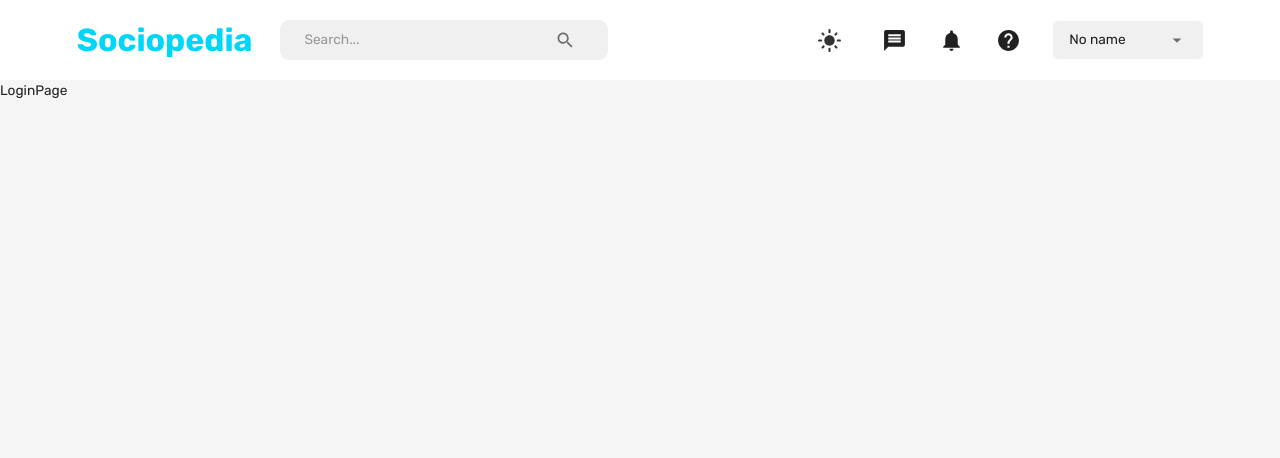
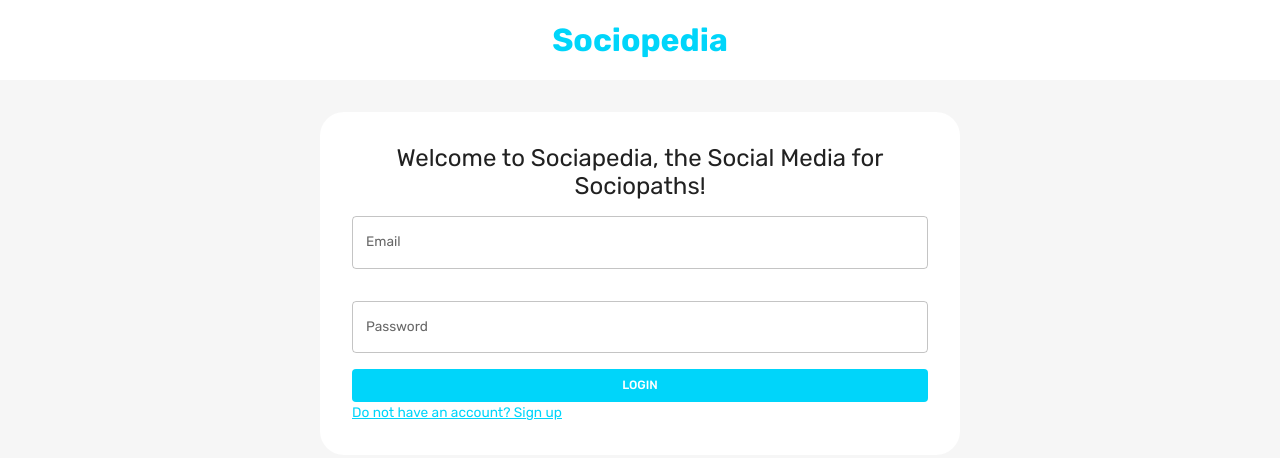
Before and after one commit to JNaid00/mern-social-media-app, a React (Create React App) app in the folder client/: page / in a window 1280 px wide. Shown: the top 458 px of the page. Built offline with nearby package versions, Linux system fonts and the light colour scheme.

Commit message:
Sign up and login completed

```diff
--- a/client/src/App.js
+++ b/client/src/App.js
@@ -2,7 +2,6 @@ import { BrowserRouter, Navigate, Route, Routes } from "react-router-dom";
 import HomePage from "scenes/homePage";
 import LoginPage from "scenes/loginPage";
 import ProfilePage from "scenes/profilePage";
-import Navbar from "scenes/navbar";
 import { useMemo } from "react";
 import { useSelector } from "react-redux";
 import { CssBaseline, CssBaselinem, ThemeProvider } from "@mui/material";
@@ -16,7 +15,7 @@ function App() {
       <BrowserRouter>
         <ThemeProvider theme={theme}>
           <CssBaseline/>
-          <Navbar/>
+
           <Routes>
             <Route path="/" element={<LoginPage />} />
             <Route path="/home" element={<HomePage />} />
--- a/client/src/scenes/homePage/index.jsx
+++ b/client/src/scenes/homePage/index.jsx
@@ -1,8 +1,10 @@
 import React from 'react'
-
+import Navbar from 'scenes/navbar'
 const HomePage = () => {
   return (
-    <div>HomePage</div>
+    <div>
+      <Navbar/>
+      HomePage</div>
   )
 }
 
--- /dev/null
+++ b/client/src/scenes/loginPage/Form.jsx
@@ -0,0 +1,219 @@
+import { useState } from "react";
+import {
+  Box,
+  Button,
+  TextField,
+  useMediaQuery,
+  Typography,
+  useTheme,
+} from "@mui/material";
+import EditOutlinedIcon from "@mui/icons-material/EditOutlined";
+import { Formik } from "formik";
+import * as yup from "yup";
+import { useNavigate } from "react-router-dom";
+import { useDispatch } from "react-redux";
+import { setLogin } from "state";
+import Dropzone from "react-dropzone";
+
+const registerScgeme = yup.object().shape({
+  firstName: yup.string().required("required"),
+  lastName: yup.string().required("required"),
+  email: yup.string().email("Invalid email").required("required"),
+  password: yup.string().required("required"),
+  location: yup.string().required("required"),
+  occupation: yup.string().required("required"),
+  picture: yup.string().required("required"),
+});
+
+const loginScgeme = yup.object().shape({
+  email: yup.string().email("Invalid email").required("required"),
+  password: yup.string().required("required"),
+});
+
+const initialValueREgister = {
+  firstName: "",
+  lastName: "",
+  email: "",
+  password: "",
+  location: "",
+  occupation: "",
+  picture: "",
+};
+
+const inivalueLogin = {
+  email: "",
+  password: "",
+};
+const Form = () => {
+  const [pageType, setpageType] = useState("login");
+  const { palette } = useTheme();
+  const dispatch = useDispatch();
+  const navigate = useNavigate();
+  const isNonMobileScreens = useMediaQuery("(min-width: 600px");
+
+  const isLogin = pageType === "login";
+  const isRegister = pageType === "register";
+  const handleFormSubmit = async (values, onSubmitProps) => {};
+  return (
+    <Formik
+      onSubmit={handleFormSubmit}
+      initialValues={isLogin ? inivalueLogin : initialValueREgister}
+      validationSchema={isLogin ? loginScgeme : registerScgeme}
+    >
+      {({
+        values,
+        errors,
+        touched,
+        handleBlur,
+        handleChange,
+        handleSubmit,
+        setFieldValue,
+        resetForm,
+      }) => (
+        <form onSubmit={handleSubmit}>
+          <div className="grid gap-8 grid-cols-4">
+            {isRegister && (
+              <>
+                <TextField
+                  label="First Name"
+                  onBlur={handleBlur}
+                  onChange={handleChange}
+                  value={values.firstName}
+                  name="firstName"
+                  error={
+                    Boolean(touched.firstName) && Boolean(errors.firstName)
+                  }
+                  helperText={touched.firstName && errors.firstName}
+                  sx={{ gridColumn: isNonMobileScreens ? "span 2" : "span 4" }}
+                />
+                <TextField
+                  label="Last Name"
+                  onBlur={handleBlur}
+                  onChange={handleChange}
+                  value={values.lastName}
+                  name="lastName"
+                  error={Boolean(touched.lastName) && Boolean(errors.lastName)}
+                  helperText={touched.lastName && errors.lastName}
+                  sx={{ gridColumn: isNonMobileScreens ? "span 2" : "span 4" }}
+                />
+                <TextField
+                  label="Email"
+                  onBlur={handleBlur}
+                  onChange={handleChange}
+                  value={values.email}
+                  name="email"
+                  error={Boolean(touched.email) && Boolean(errors.email)}
+                  helperText={touched.email && errors.email}
+                  sx={{ gridColumn: "span 4" }}
+                />
+                <TextField
+                  label="Location"
+                  onBlur={handleBlur}
+                  onChange={handleChange}
+                  value={values.location}
+                  name="location"
+                  error={Boolean(touched.location) && Boolean(errors.location)}
+                  helperText={touched.location && errors.location}
+                  sx={{ gridColumn: "span 4" }}
+                />
+                <TextField
+                  label="Occupation"
+                  onBlur={handleBlur}
+                  onChange={handleChange}
+                  value={values.occupation}
+                  name="occupation"
+                  error={
+                    Boolean(touched.occupation) && Boolean(errors.occupation)
+                  }
+                  helperText={touched.occupation && errors.occupation}
+                  sx={{ gridColumn: "span 4" }}
+                />
+                <div
+                  className={`col-span-4 border-2 border-solid border-blue-400`}
+                >
+                  <Dropzone
+                    acceptedFiles=".jpg,.jpeg,.png"
+                    multiple={false}
+                    onDrop={(acceptedFiles) =>
+                      setFieldValue("picture", acceptedFiles[0])
+                    }
+                  >
+                    {({ getRootProps, getInputProps }) => (
+                      <div
+                        {...getRootProps()}
+                        className={`p-4 cursor-pointer border-2 border-solid`}
+                      >
+                        <input {...getInputProps()} />
+                        {!values.picture ? (
+                          <p>Add pic here</p>
+                        ) : (
+                          <div className="flex justify-between items-center">
+                            {values.picture.name}
+                            <EditOutlinedIcon />
+                          </div>
+                        )}
+                      </div>
+                    )}
+                  </Dropzone>
+                </div>
+              </>
+            )}
+            <TextField
+              label="Email"
+              onBlur={handleBlur}
+              onChange={handleChange}
+              value={values.email}
+              name="email"
+              error={Boolean(touched.email) && Boolean(errors.email)}
+              helperText={touched.email && errors.email}
+              sx={{ gridColumn: "span 4" }}
+            />
+            <TextField
+              label="Password"
+              onBlur={handleBlur}
+              onChange={handleChange}
+              value={values.password}
+              name="password"
+              error={Boolean(touched.password) && Boolean(errors.password)}
+              helperText={touched.password && errors.password}
+              sx={{ gridColumn: "span 4" }}
+            />
+          </div>
+
+          <div className="mt-4">
+            <Button
+              className="w-full p-4"
+              type="submit"
+              sx={{
+                backgroundColor: palette.primary.main,
+                color: palette.background.alt,
+                "&:hover": { color: palette.primary.main },
+              }}
+            >
+              {isLogin ? "LOGIN" : "REGISTER"}
+            </Button>
+            <Typography
+              onClick={() => {
+                setpageType(isLogin ? "register" : "login");
+                resetForm();
+              }}
+              sx={{
+                textDecoration: "underline",
+                color: palette.primary.main,
+                "&:hover": {
+                  cursor: "pointer",
+                },
+              }}
+            >
+              {isLogin
+                ? "Do not have an account? Sign up"
+                : "Already have an account? Sign In"}
+            </Typography>
+          </div>
+        </form>
+      )}
+    </Formik>
+  );
+};
+
+export default Form;
--- a/client/src/scenes/loginPage/index.jsx
+++ b/client/src/scenes/loginPage/index.jsx
@@ -1,9 +1,36 @@
-import React from 'react'
+import { Typography, useTheme, useMediaQuery } from "@mui/material";
+import Form from "./Form.jsx";
+const LoginPage = () => {
+  const theme = useTheme();
+  const isNonMobileScreens = useMediaQuery("(min-width: 1000px");
+  const alt = theme.palette.background.alt;
+  console.log(alt);
+  return (
+    <div>
+      <div
+        className={`w-full py-4 px-[6%] text-center ${
+          theme.palette.mode === "dark" ? "bg-dark-alt" : "bg-light-alt"
+        }`}
+      >
+        <Typography fontWeight="bold" fontSize="32px" color="primary">
+          Sociopedia
+        </Typography>
+      </div>
 
-const LoginPage = () => {
-  return (
-    <div>LoginPage</div>
-  )
-}
+      <div
+        className={`${
+          isNonMobileScreens ? "w-1/2" : "w-[93%]"
+        } p-8 my-8 mx-auto rounded-3xl space-y-4 ${
+          theme.palette.mode === "dark" ? "bg-dark-alt" : "bg-light-alt"
+        }`}
+      >
+        <Typography className="font-medium mb-6 text-center" variant="h3">
+          Welcome to Sociapedia, the Social Media for Sociopaths!
+        </Typography>
+        <Form />
+      </div>
+    </div>
+  );
+};
 
-export default LoginPage
+export default LoginPage;
--- a/client/src/scenes/navbar/index.jsx
+++ b/client/src/scenes/navbar/index.jsx
@@ -40,7 +40,7 @@ const Navbar = () => {
   const primaryLight = theme.palette.primary.light;
   const alt = theme.palette.background.alt;
   const fullName = user ? `${user.firstName} ${user.lastName}` : "No name";
-  console.log(background);
+  console.log(alt);
   //0A0A0A
   //F6F6F6
   return (
@@ -122,7 +122,7 @@ const Navbar = () => {
 
       {!isNonMobileScreens && isMobileMenuToggled && (
         <div
-          className={`fixed right-0 bottom-0 h-full z-10 max-w-[500px] min-w-[300px] rounded-3xl ${theme.palette.mode === "dark" ? "bg-[#0A0A0A]" : "bg-[#F6F6F6]"}`}
+          className={`fixed right-0 bottom-0 h-full z-10 max-w-[500px] min-w-[300px] rounded-3xl ${theme.palette.mode === "dark" ? "bg-dark-background" : "bg-light-background"}`}
         >
           {/* Close icon */}
           <div className="flex justify-end p-4">
--- a/client/tailwind.config.js
+++ b/client/tailwind.config.js
@@ -4,7 +4,14 @@ module.exports = {
     "./src/**/*.{js,jsx,ts,tsx}",
   ],
   theme: {
-    extend: {},
+    extend: {
+      colors: {
+        'light-background': '#F6F6F6',
+        'dark-background': '#0A0A0A',
+        'light-alt': '#FFFFFF',
+        'dark-alt': '#1A1A1A',
+      },
+    },
   },
   plugins: [],
 }
```
Also changed, not shown: client/public/light-stacked.svg (added).
